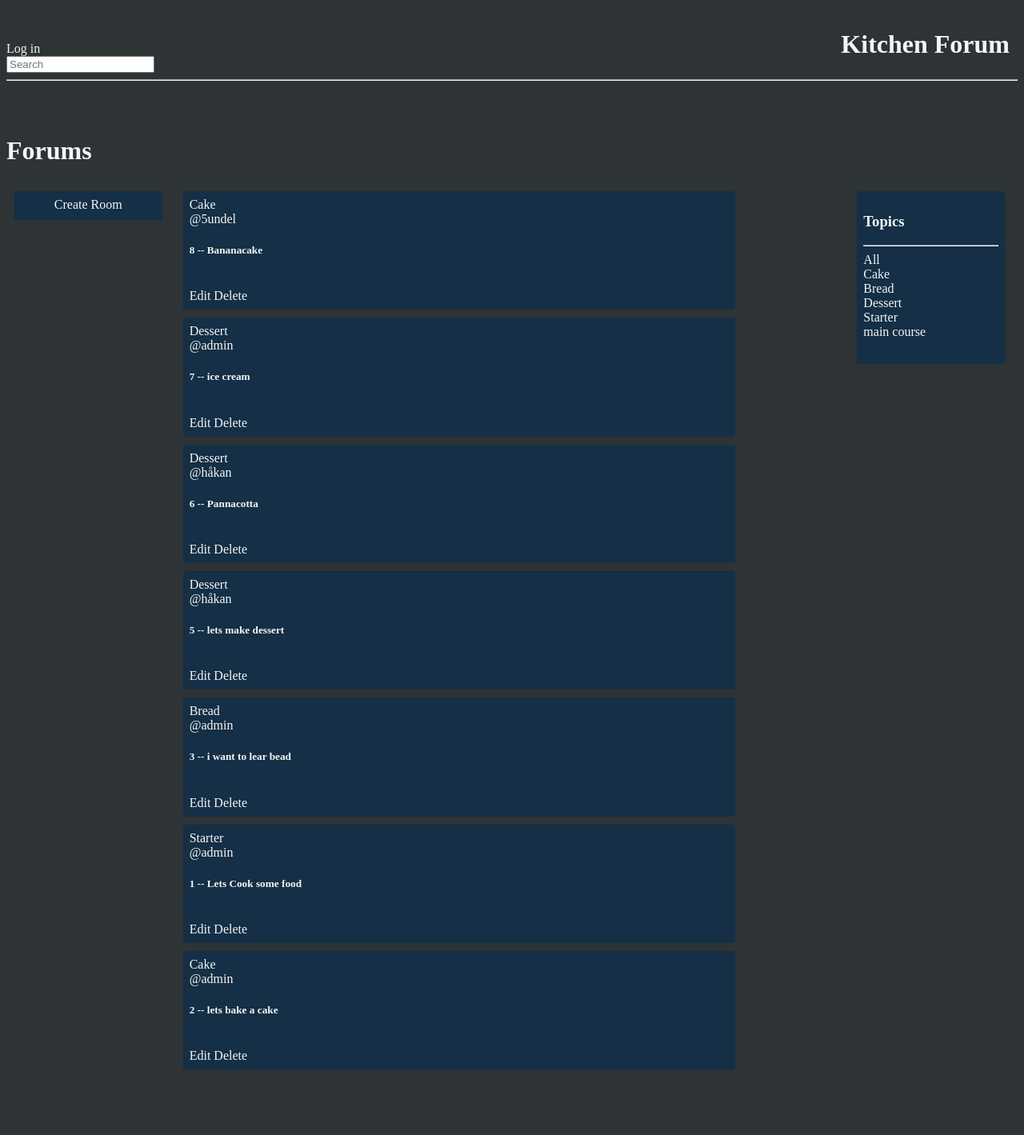
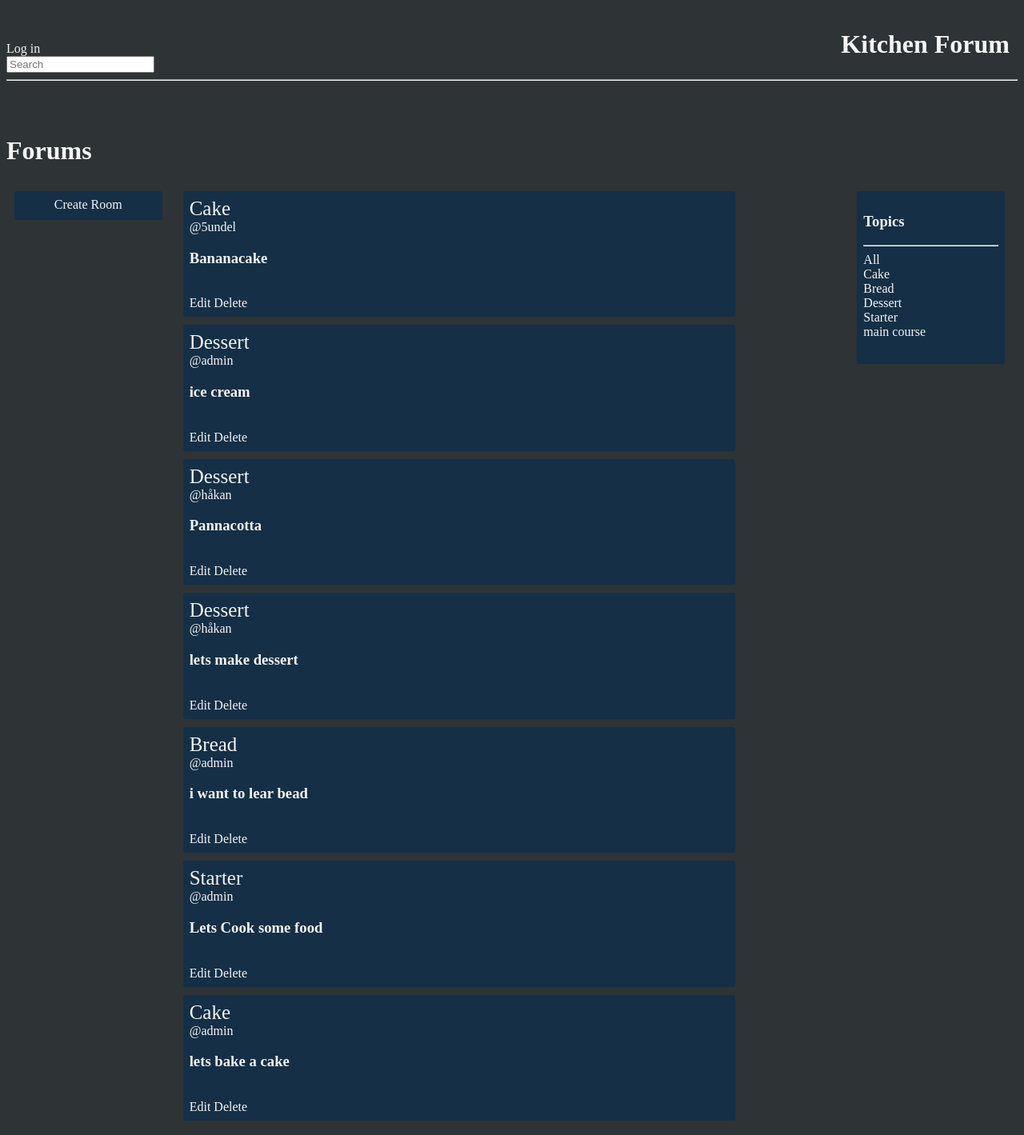
Before and after one commit to 5undel/Kitchen-Forum, a Django app: page / in a window 1280 px wide. Shown: the whole page at 80% size. Before the commit the page ends 1337 px from the top, so only its background shows below. Run offline with Django 3.2, Linux system fonts and the light colour scheme; data comes from the database, SQL or seed files in the repository; both versions use the stored data as it was after the commit.

Commit message:
Change size on text in html

```diff
--- a/base/templates/base/home.html
+++ b/base/templates/base/home.html
@@ -33,13 +33,13 @@
         {% for room in rooms %}
             <div class="zoom">
                 <div class="feed-wrapper">
-                        <large>{{ room.topic.name }}</large>
+                        <large class="topic-name">{{ room.topic.name }}</large>
                         <br>
                         <a href="{% url 'user-page' room.host.id %}">@{{ room.host.username }}</a>
-                        <h5>{{room.id}} -- <a href="{% url 'room' room.id %}">{{room.name}}</a></h5>
+                        <h3><a href="{% url 'room' room.id %}">{{room.name}}</a></h3>
                         <br>
-                        <a href="{% url 'update-room' room.id %}">Edit</a>
-                        <a class="delet-btn" href="{% url 'delete-room' room.id %}">Delete</a>
+                            <a href="{% url 'update-room' room.id %}">Edit</a>
+                            <a class="delet-btn" href="{% url 'delete-room' room.id %}">Delete</a>
                         <br>
                 </div>
             </div>
--- a/base/templates/base/room.html
+++ b/base/templates/base/room.html
@@ -15,7 +15,7 @@
     </div>
     <div>
         <h1>{{room.name}}</h1>
-        <h6>{{ room.description }}</h6>
+        <h3>{{ room.description }}</h3>
 
         <div class="comment-container">
             {% for message in roommessages %}
--- a/kitchenforum/settings.py
+++ b/kitchenforum/settings.py
@@ -30,7 +30,7 @@ BASE_DIR = Path(__file__).resolve().parent.parent
 SECRET_KEY = os.environ.get('SECRET_KEY')
 
 # SECURITY WARNING: don't run with debug turned on in production!
-DEBUG = True
+DEBUG = False
 
 ALLOWED_HOSTS = ["kitchenforum.herokuapp.com", "localhost"]
 
--- a/static/styles/main.css
+++ b/static/styles/main.css
@@ -47,6 +47,10 @@ a:hover {
     width: 100%;
     margin: 10px;
     padding: 5px;
+}
+
+.topic-name {
+    font-size: 25px;
 }
 
 .zoom{
```
Also changed, not shown: db.sqlite3.
